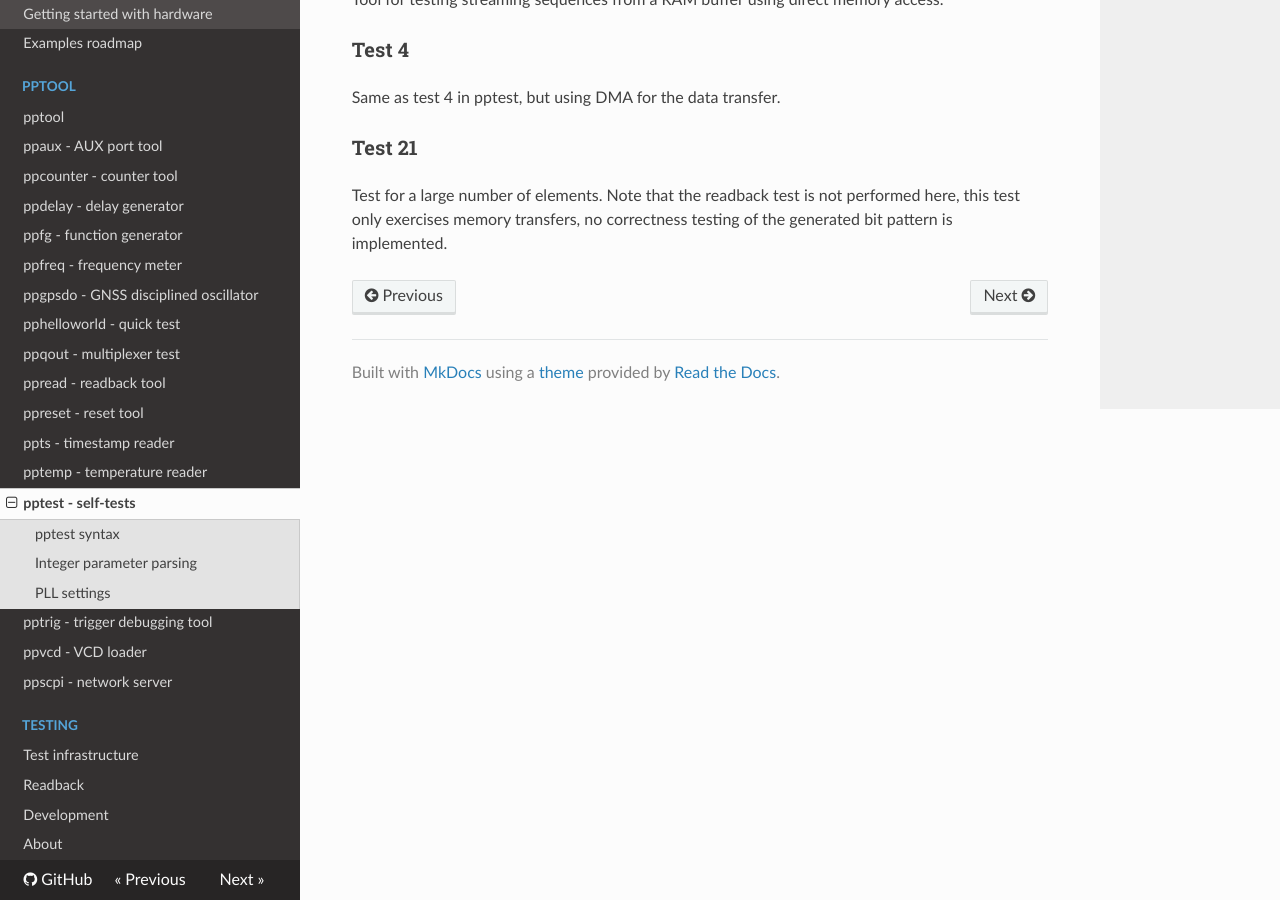
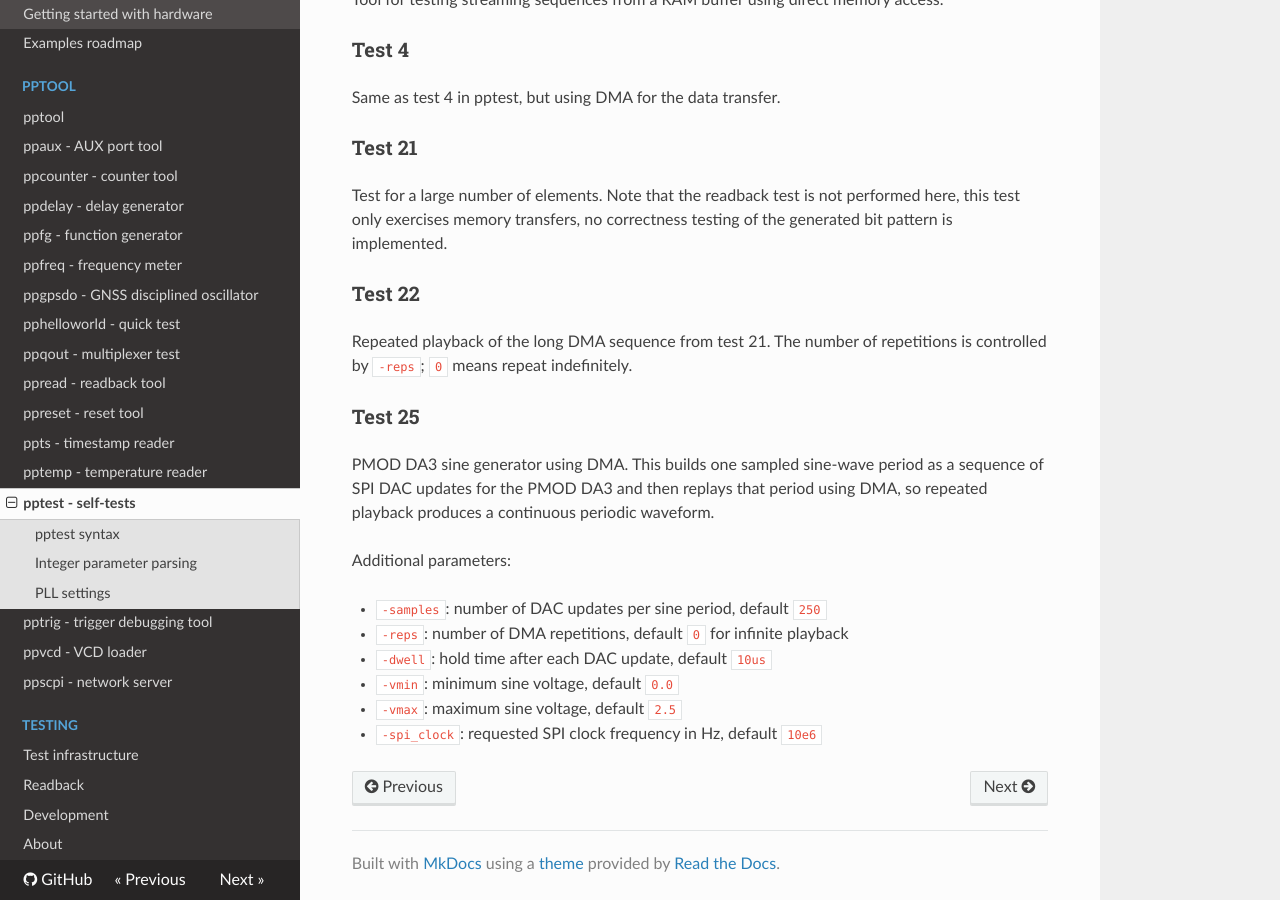
Before and after one commit to rokzitko/PulsePins, an MkDocs documentation site: the page built from docs/docs/pptest.md, in a window 1280 px wide and 900 px high, scrolled down 6421 px. Built offline with MkDocs 1.6.1, drawn with Linux system fonts in a browser that asks for light colours; nearby versions of some CDN libraries.

Commit message:
add DMA PMOD DA3 sine test

```diff
--- a/docs/docs/pptest.md
+++ b/docs/docs/pptest.md
@@ -251,3 +251,20 @@ Same as test 4 in pptest, but using DMA for the data transfer.
 
 Test for a large number of elements. Note that the readback test is not performed here, this test
 only exercises memory transfers, no correctness testing of the generated bit pattern is implemented.
+
+### Test 22
+
+Repeated playback of the long DMA sequence from test 21. The number of repetitions is controlled by ``-reps``; ``0`` means repeat indefinitely.
+
+### Test 25
+
+PMOD DA3 sine generator using DMA. This builds one sampled sine-wave period as a sequence of SPI DAC updates for the PMOD DA3 and then replays that period using DMA, so repeated playback produces a continuous periodic waveform.
+
+Additional parameters:
+
+* ``-samples``: number of DAC updates per sine period, default ``250``
+* ``-reps``: number of DMA repetitions, default ``0`` for infinite playback
+* ``-dwell``: hold time after each DAC update, default ``10us``
+* ``-vmin``: minimum sine voltage, default ``0.0``
+* ``-vmax``: maximum sine voltage, default ``2.5``
+* ``-spi_clock``: requested SPI clock frequency in Hz, default ``10e6``
```
Also changed, not shown: 1 other file.
